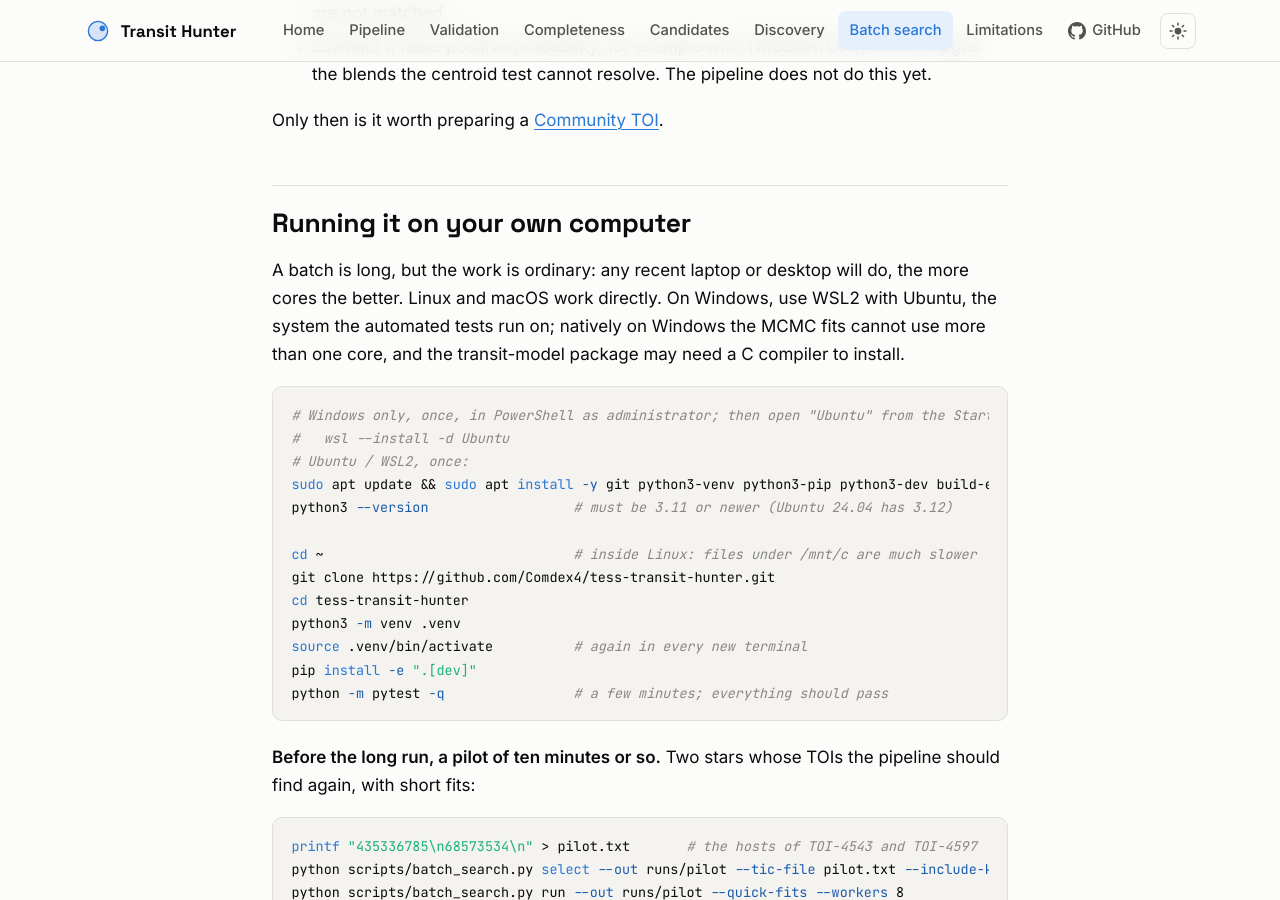
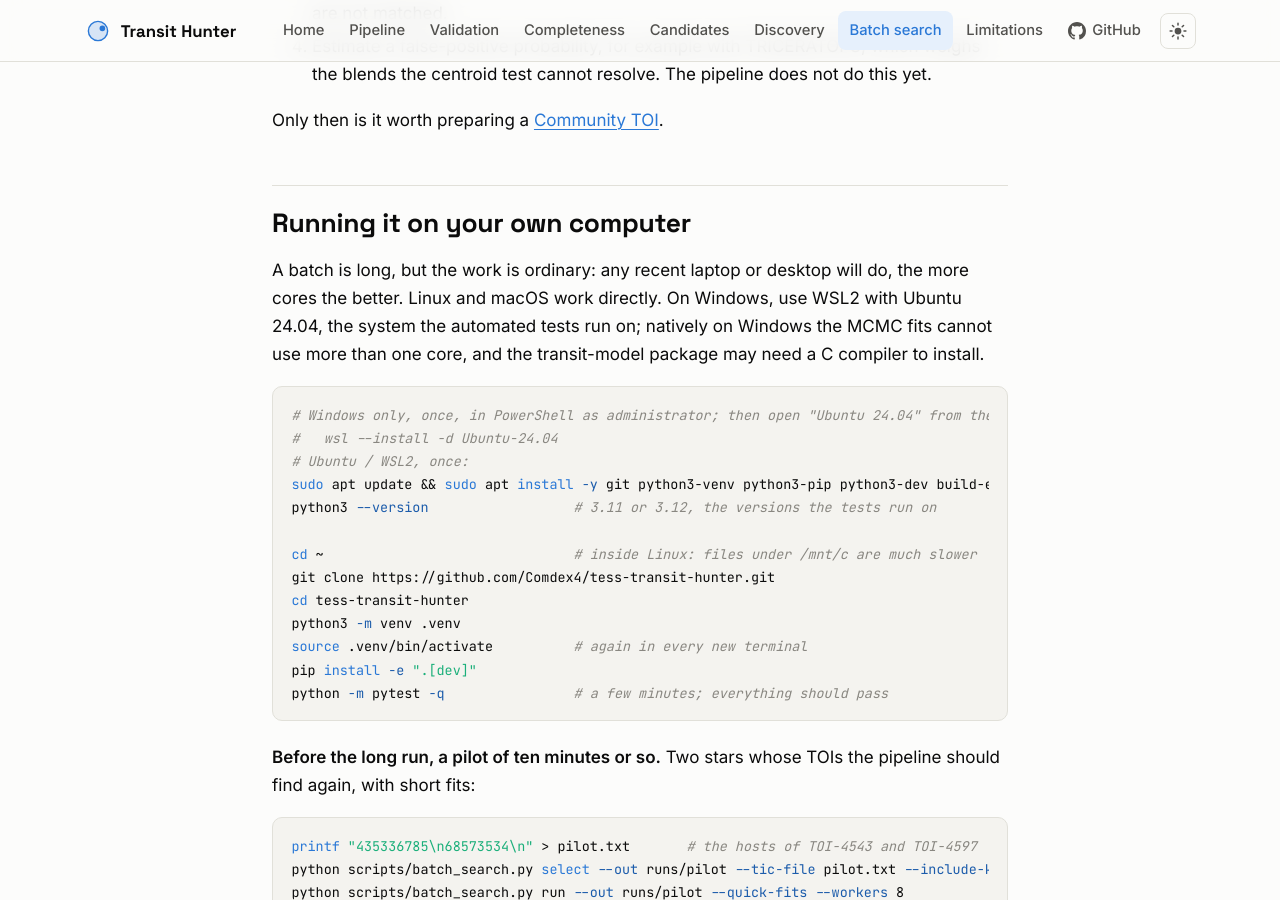
Before and after one commit to Comdex4/tess-transit-hunter, a Jekyll site: the page built from docs/batch.md, in a window 1280 px wide and 900 px high, scrolled down 3247 px. Built offline with Jekyll 4.4.1, drawn with Linux system fonts in a browser that asks for light colours.

Commit message:
Batch docs: install Ubuntu 24.04 under WSL, not whatever Ubuntu is newest
`wsl --install -d Ubuntu` installs the newest Ubuntu, whose Python may be
newer than the 3.11 and 3.12 the tests run on. Ubuntu 24.04 comes with 3.12.

Co-Authored-By: Claude Opus 5.5 <noreply@anthropic.com>
Claude-Session: https://claude.ai/code/session_01N59A1cE4yYxpQCAW27QWhq

````diff
--- a/docs/batch.md
+++ b/docs/batch.md
@@ -98,16 +98,16 @@ Only then is it worth preparing a [Community TOI](discovery.md).
 ## Running it on your own computer
 
 A batch is long, but the work is ordinary: any recent laptop or desktop will do, the more
-cores the better. Linux and macOS work directly. On Windows, use WSL2 with Ubuntu, the
-system the automated tests run on; natively on Windows the MCMC fits cannot use more than
+cores the better. Linux and macOS work directly. On Windows, use WSL2 with Ubuntu 24.04,
+the system the automated tests run on; natively on Windows the MCMC fits cannot use more than
 one core, and the transit-model package may need a C compiler to install.
 
 ```bash
-# Windows only, once, in PowerShell as administrator; then open "Ubuntu" from the Start menu:
-#   wsl --install -d Ubuntu
+# Windows only, once, in PowerShell as administrator; then open "Ubuntu 24.04" from the Start menu:
+#   wsl --install -d Ubuntu-24.04
 # Ubuntu / WSL2, once:
 sudo apt update && sudo apt install -y git python3-venv python3-pip python3-dev build-essential
-python3 --version                  # must be 3.11 or newer (Ubuntu 24.04 has 3.12)
+python3 --version                  # 3.11 or 3.12, the versions the tests run on
 
 cd ~                               # inside Linux: files under /mnt/c are much slower
 git clone https://github.com/Comdex4/tess-transit-hunter.git
````
